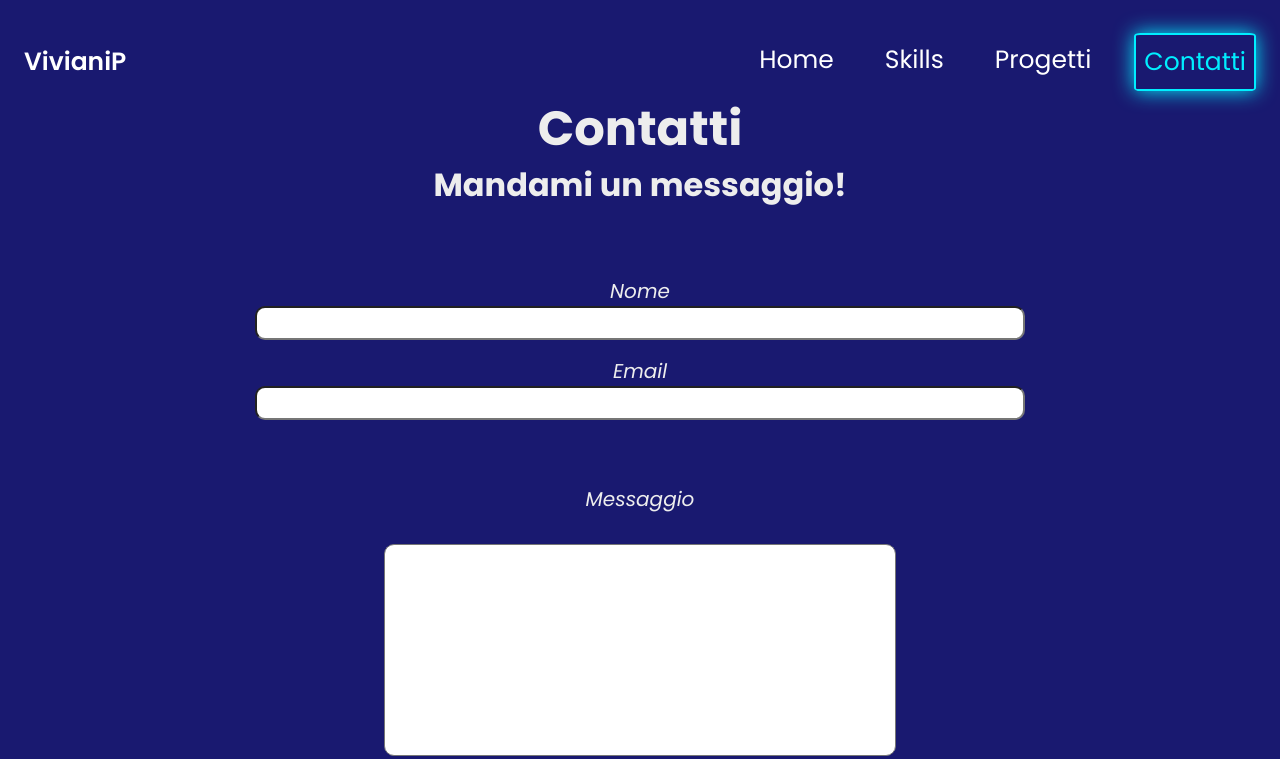
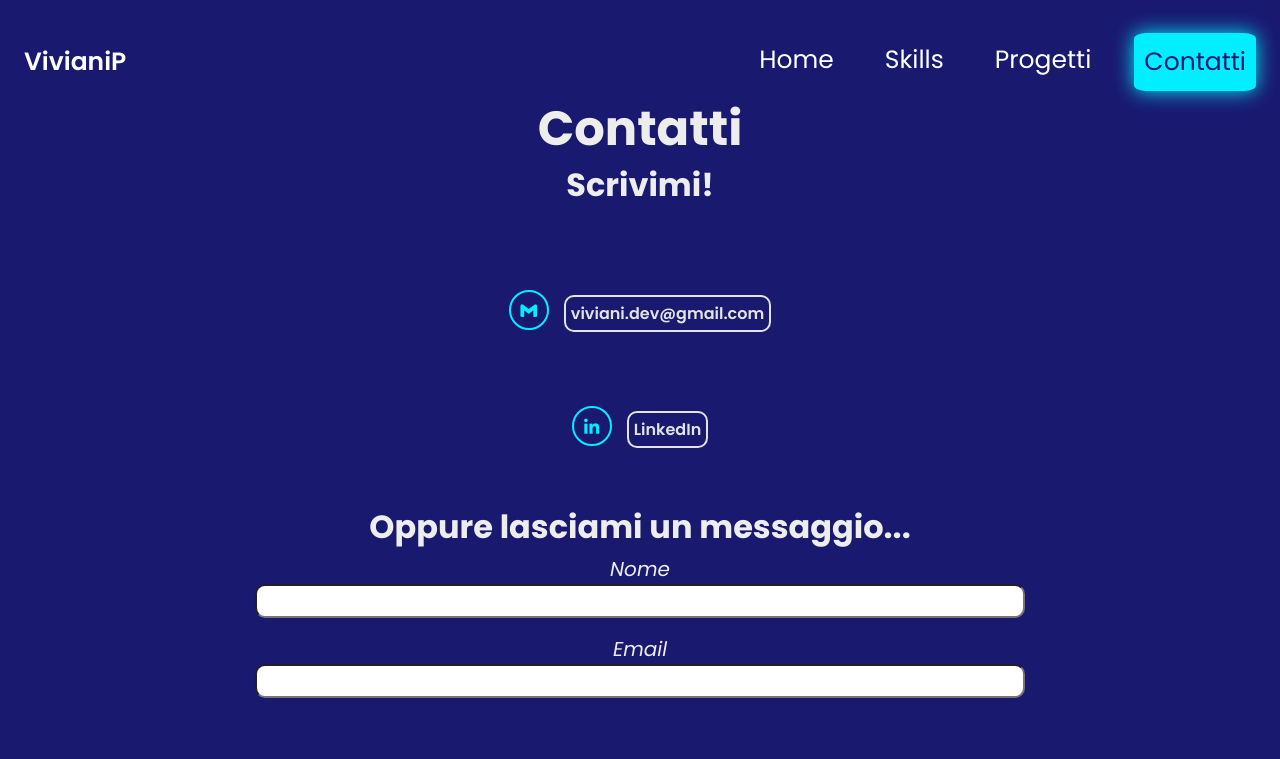
Before and after one commit to PaoloVV/SitoPortfolioPv, a plain HTML site: page contact.html in a window 1280 px wide. Shown: the top 759 px of the page. Drawn offline with nearby package versions, Linux system fonts and the light colour scheme.

Commit message:
Final update

```diff
--- a/assets/app.js
+++ b/assets/app.js
@@ -14,7 +14,7 @@ function attivaSubmit(){
     if(params.nome !== "" && params.email !== "" && params.messaggio !== ""){
         submitBtn.disabled = false
         console.log("button ok")
-        successMessage.innerHTML = "Ok!"
+        successMessage.innerHTML = "Messaggio inviato correttamente!"
         errorMessage.innerHTML = ""
     } else {
         submitBtn.disabled = true
--- a/assets/style.css
+++ b/assets/style.css
@@ -72,10 +72,14 @@
         }
 
         .current{
-            color: #0ef;
+            color: midnightblue;
+            background: #0ef;
             border: 2px solid #0ef;
-            border-radius: 5%;
+            border-radius: 10%;
             box-shadow: 0 0 20px #0ef;
+        }
+        .current:hover{
+            color: #e3e3e3;
         }
 
         .hidden-menu{
@@ -100,7 +104,7 @@
             font-size: 20px;
         }
 
-        .home-social a{
+        .b-link{
             display: inline-flex;
             justify-content: center;
             align-items: center;
@@ -115,7 +119,7 @@
             margin: 30px 15px 30px 0;
             /* box-shadow: */
         }
-        .home-social a:hover{
+        .b-link:hover{
             background: #0ef;
             color: #081b29;
             box-shadow: 0 0 20px #0ef;
@@ -302,6 +306,20 @@
         }
         #success-message{
             color: lawngreen;
+        }
+
+        .contact-link{
+            border: 2px solid  #e3e3e3;
+            color: #e3e3e3;
+            text-decoration: none;
+            font-weight: 600;
+            padding: 5px;
+            border-radius: 10px;
+        }
+        .contact-link:hover{
+            box-shadow: 0 0 20px #e3e3e3;
+            background: #e3e3e3;
+            color: midnightblue;
         }
         /* .form-container{
             display: flex;
--- a/contact.html
+++ b/contact.html
@@ -46,15 +46,21 @@
       <section class="form-section d-flex flex-column justify-content-center align-items-center">
         <div class="mb-5">
           <h2 class="text-center">Contatti</h2>
-          <h3 class="text-center">Mandami un messaggio!</h3>
+          <h3 class="text-center">Scrivimi!</h3>
+        </div>
+        <div class="text-center home-social">
+          <p><a href="mailto:viviani.dev@gmail.com" class="b-link" target="_blank"><i class='bx bxl-gmail'></i></a><a href="mailto:viviani.dev@gmail.com" target="_blank" class="contact-link">viviani.dev@gmail.com</a></p>
+          <p><a href="https://www.linkedin.com/in/paolo-viviani-aa1618278" class="b-link" target="_blank"><i class='bx bxl-linkedin'></i></a><a href="https://www.linkedin.com/in/paolo-viviani-aa1618278" target="_blank" class="contact-link">LinkedIn</a></p>
         </div>
         <div id="div-alert">
           <p id="p-alert"></p>
           <!-- <p class="alert-message-" id="alert-message-ok">MESSAGGIO INVIATO CORRETTAMENTE!</p>
           <p class="alert-message-no" id="alert-message-no">MESSAGGIO NON INVIATO. RIPROVARE</p> -->
         </div>
+        <h3>Oppure lasciami un messaggio...</h3>
         <form class="form-content">
             <div class="d-flex flex-column align-items-center">
+              <div id="success-message"></div>
               <div class="input-container mb-5 w-100">
                 <div class="d-flex flex-column mb-3">
                   <label for="nome" class="text-center"><em>Nome</em></label>
@@ -73,7 +79,6 @@
               </div>
               <button type="submit" class="submit-btn" onclick="sendMail()" disabled>INVIA</button>
               <div id="error-message"></div>
-              <div id="success-message"></div>
             </div>
           </form>
       </section>
```
Also changed, not shown: assets/curriculum/Curriculum.html (+4 -1 lines), assets/curriculum/cv-style.css (+13 -2 lines), index.html (+2 -2 lines), assets/images/Foto-curriculum.jpg (added).
